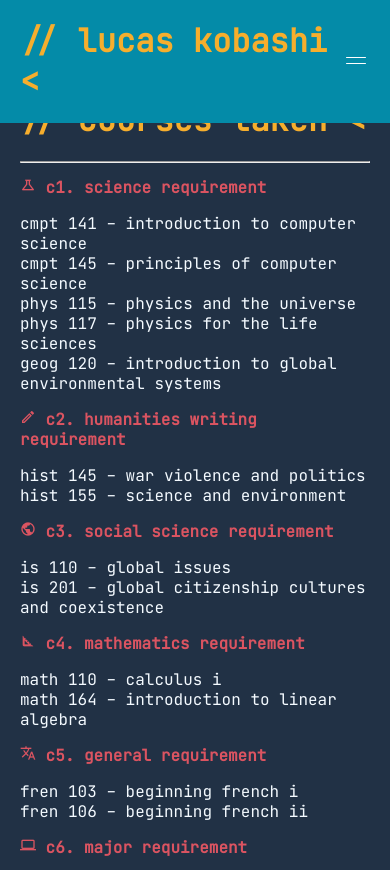
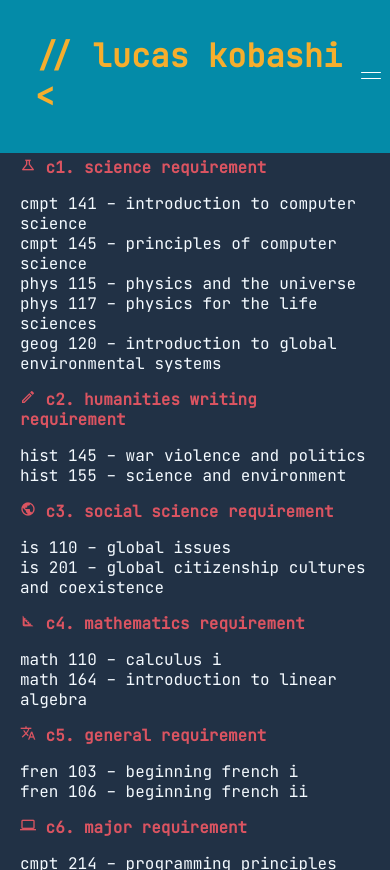
Before and after one commit to lucaskobashi/lucaskobashi.github.io, a plain HTML site: page coursesTaken.html in a window 390 px wide. Shown: the top 870 px of the page. Drawn offline with nearby package versions, Linux system fonts and the light colour scheme.

Commit message:
updated padding for mobile (again...)

```diff
--- a/style.css
+++ b/style.css
@@ -106,6 +106,12 @@ body {
         color: #F6AE2D;
     }
 
+    a.title {
+        font-size: 2em;
+        font-weight: bold;
+        color: #F6AE2D;
+    }
+
 /* end menu */
 
 a {
@@ -125,11 +131,6 @@ a.current {
 }
 
 a.current:hover {
-    color: #F6AE2D;
-}
-
-a.title {
-    font-weight: bold;
     color: #F6AE2D;
 }
 
@@ -165,11 +166,11 @@ h6 {
     }
 
     body {
-        margin: 100px 20px;
+        margin: 80px 20px;
     }
 
     header {
-        padding: 0 0;
+        padding: 15px 15px;
     }
 
     .hamburger{
```
